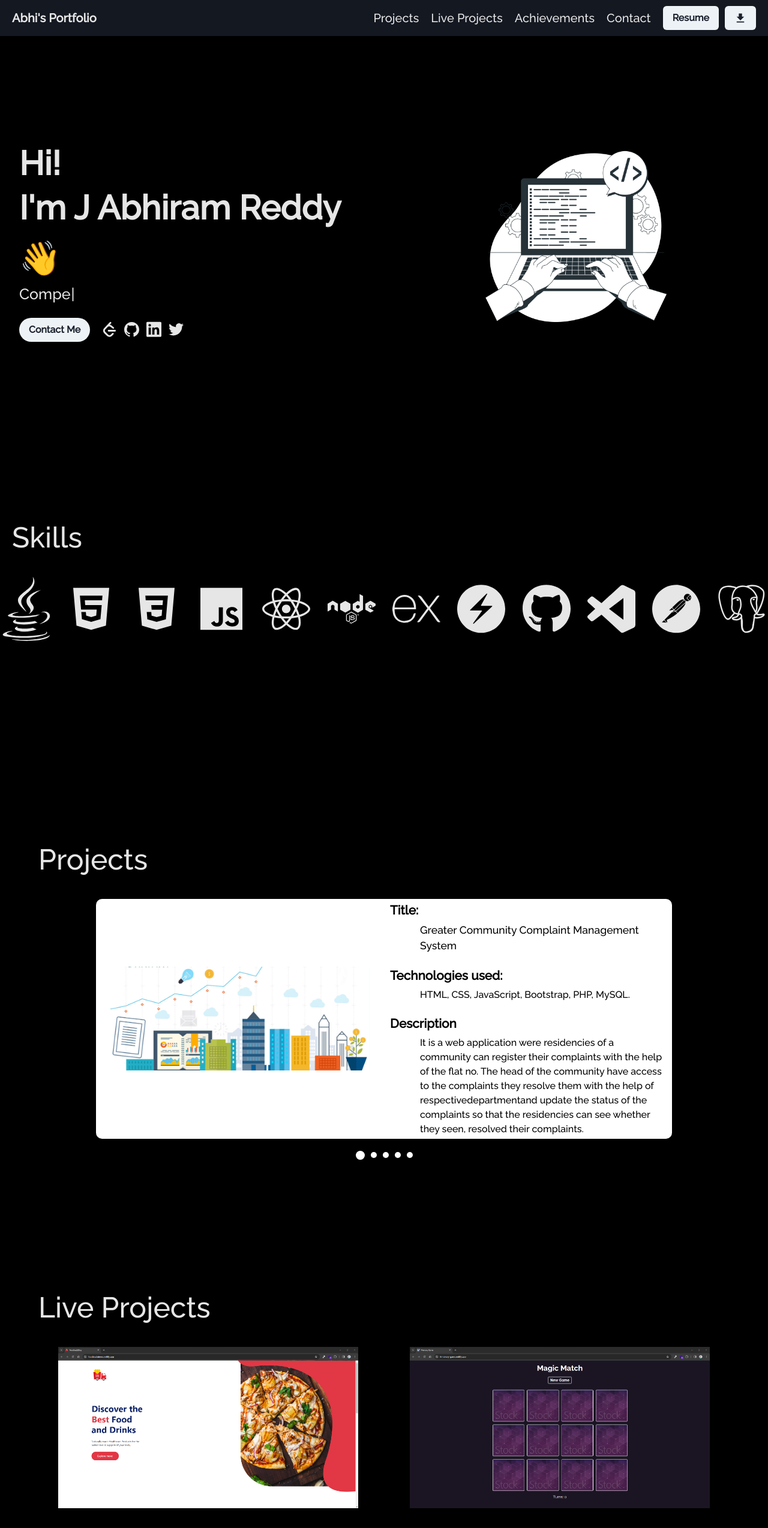
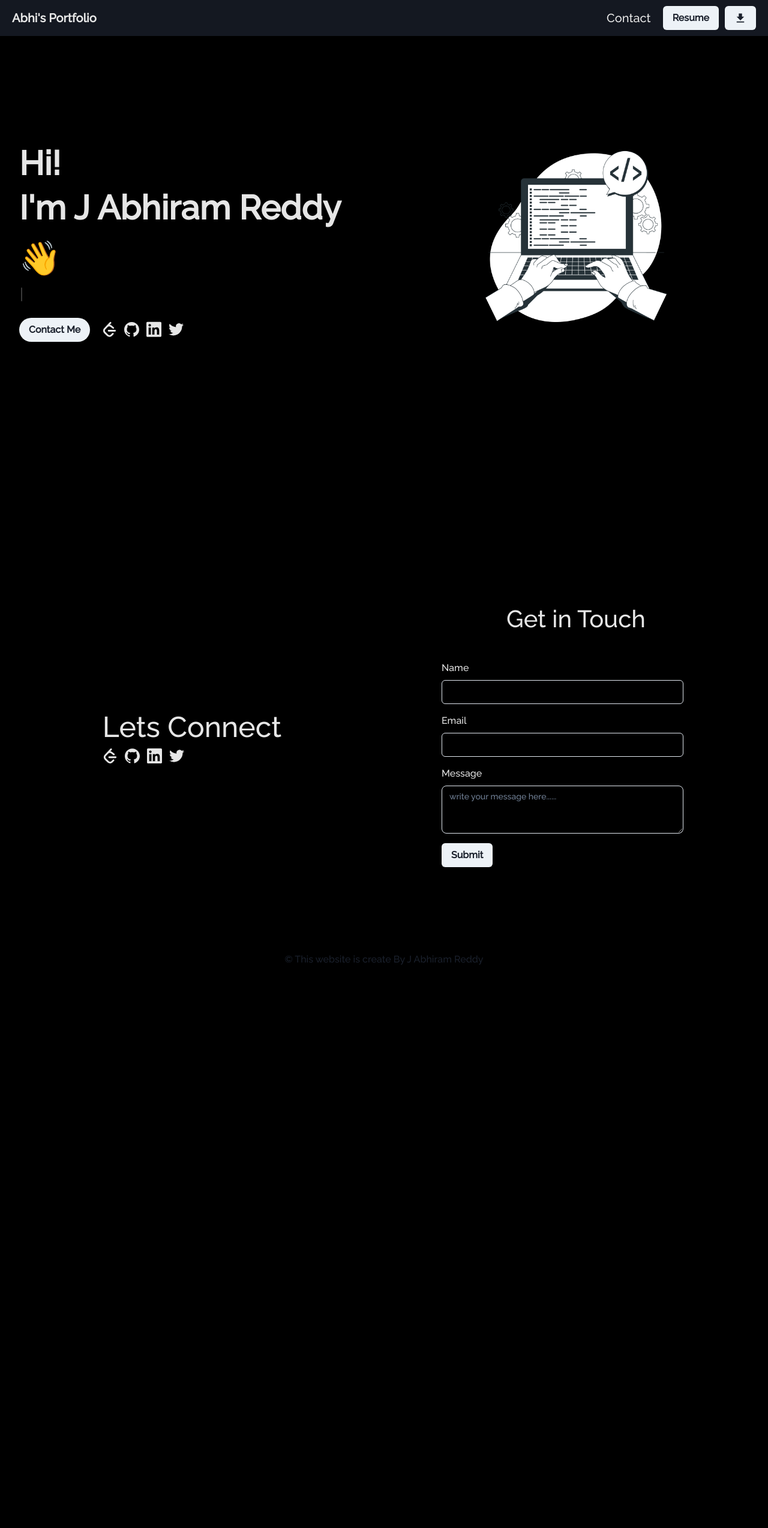
Before and after one commit to ABHIRAM41/Portfolio, a React (Vite) app: page / in a window 1280 px wide. Shown: the top 2548 px of the page at 60% size. After the commit the page ends 1622 px from the top, so only its background shows below. Built offline with nearby package versions, Linux system fonts and the light colour scheme.

Commit message:
updated resume and removed some sections

```diff
--- a/src/App.jsx
+++ b/src/App.jsx
@@ -18,10 +18,10 @@ function App() {
       <Box>
         <NavBar />
         <About id="top" />
-        <Skills />
+        {/* <Skills />
         <ProjectN id="Projects" />
-        <Projects id="LProjects" />
-        <Achievements id="achievements" />
+        <Projects id="LProjects" />*/}
+        {/* <Achievements id="achievements" />  */}
         <Contact id="contact" />
         <Footer />
       </Box>
--- a/src/Components/NavBar.jsx
+++ b/src/Components/NavBar.jsx
@@ -99,7 +99,7 @@ const NavBar = () => {
         </Link>
         <Box display={{ base: "none", md: "inline" }}>
           <Box display={"flex"} gap={"20px"} mr={"20px"} alignItems="center">
-            <Link activeClass="active" smooth spy to="Projects">
+            {/* <Link activeClass="active" smooth spy to="Projects">
               <Text cursor={"pointer"}>Projects</Text>
             </Link>
             <Text cursor={"pointer"}>
@@ -111,7 +111,7 @@ const NavBar = () => {
               <Link activeClass="active" smooth spy to="achievements">
                 Achievements
               </Link>
-            </Text>
+            </Text> */}
             <Text cursor={"pointer"}>
               <Link activeClass="active" smooth spy to="contact">
                 Contact
@@ -170,7 +170,7 @@ const NavBar = () => {
         alignItems={"center"}
         gap={"10px"}
       >
-        <Link activeClass="active" smooth spy to="Projects" onClick={handleBar}>
+        {/* <Link activeClass="active" smooth spy to="Projects" onClick={handleBar}>
           <Text cursor={"pointer"}>Projects</Text>
         </Link>
         <Link
@@ -190,7 +190,7 @@ const NavBar = () => {
           onClick={handleBar}
         >
           <Text cursor={"pointer"}>Achievements</Text>
-        </Link>
+        </Link> */}
         <Link activeClass="active" smooth spy to="contact" onClick={handleBar}>
           <Text cursor={"pointer"}>Contact</Text>
         </Link>
```
Also changed, not shown: 1 other file (tests, documents, lock files or other folders).
